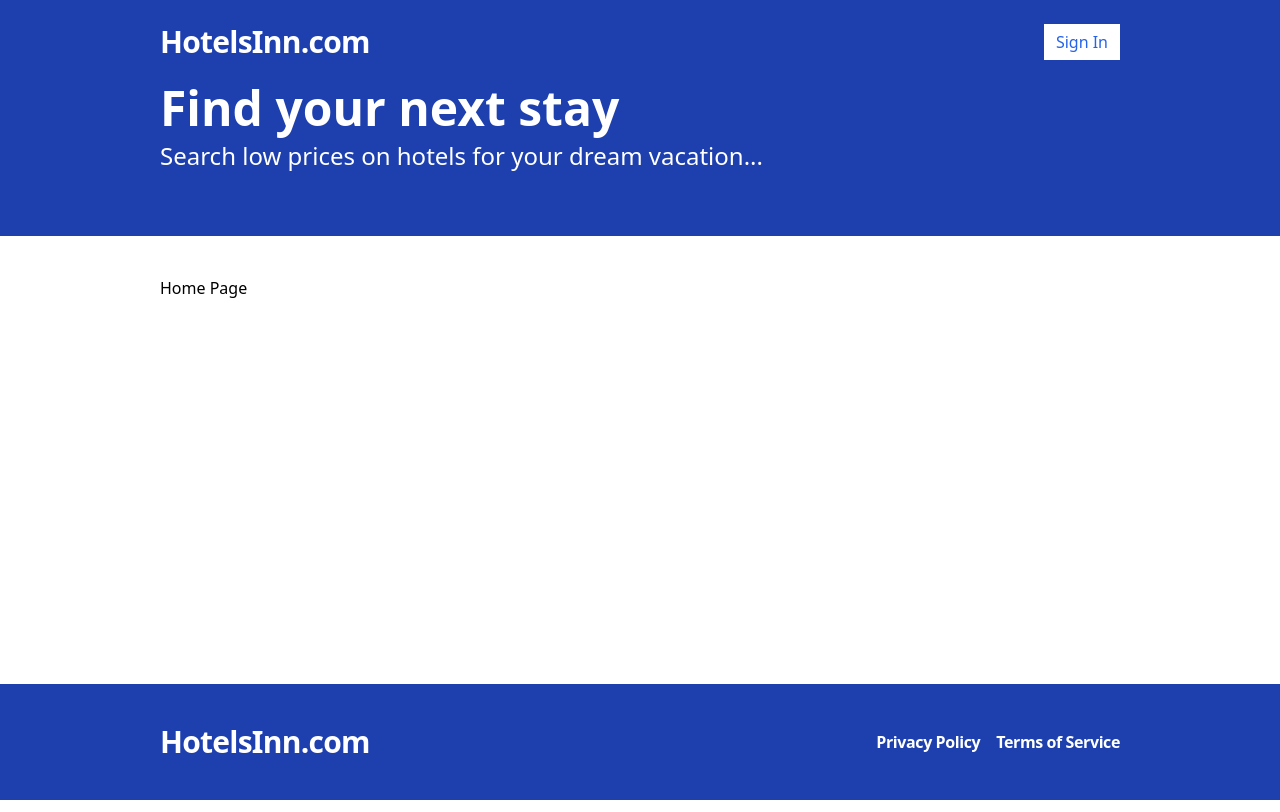
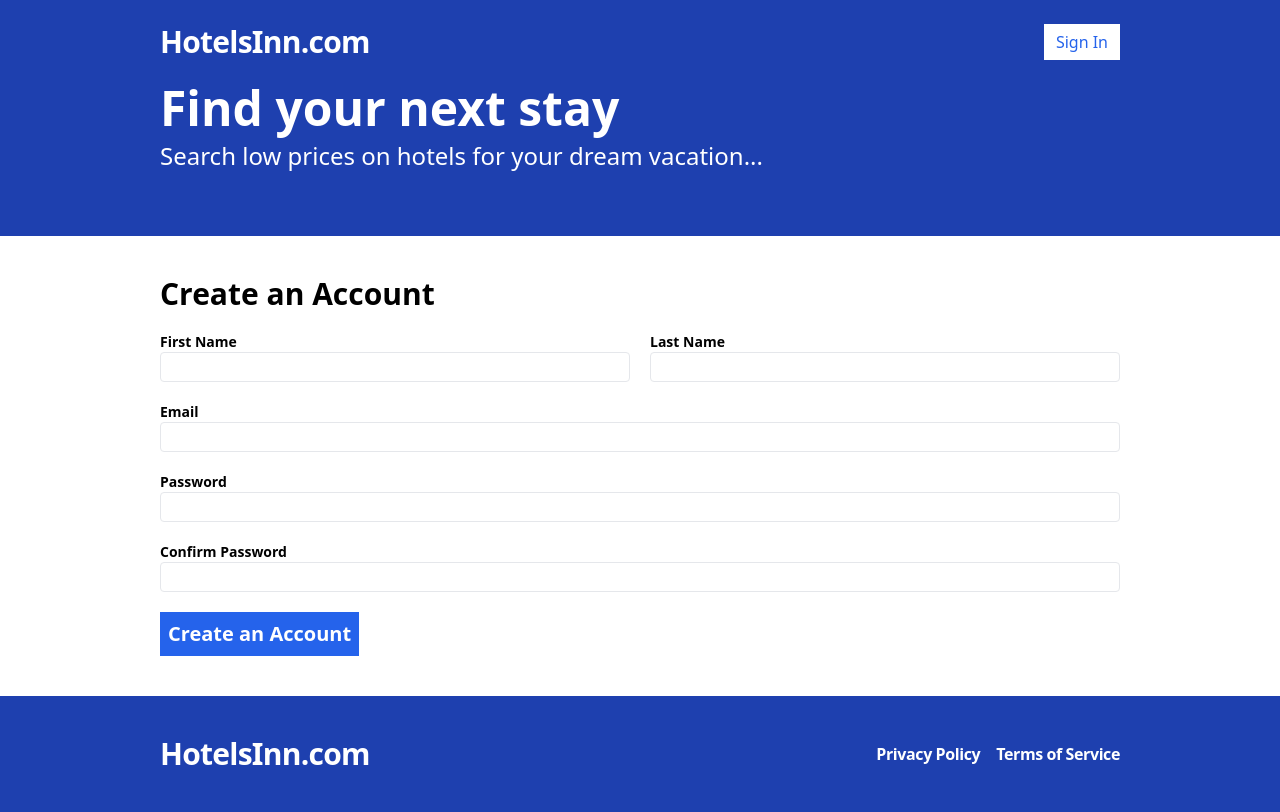
Before and after one commit to tanveerdar933/hotel-booking-app, a React (Vite) app in the folder frontend/: page /register in a window 1280 px wide. Before the commit this address led to /. Built offline with nearby package versions, Linux system fonts and the light colour scheme.

Commit message:
created register and integrated api

```diff
--- a/frontend/package.json
+++ b/frontend/package.json
@@ -12,6 +12,8 @@
   "dependencies": {
     "react": "^18.2.0",
     "react-dom": "^18.2.0",
+    "react-hook-form": "^7.51.2",
+    "react-query": "^3.39.3",
     "react-router-dom": "^6.22.3"
   },
   "devDependencies": {
--- a/frontend/src/App.tsx
+++ b/frontend/src/App.tsx
@@ -5,6 +5,7 @@
   Route,
   Navigate
 } from "react-router-dom";
+import Register from "./pages/Register";
 
 function App() {
   return (
@@ -26,6 +27,14 @@
             </Layout>
           }
         />
+        <Route
+          path="/register"
+          element={
+            <Layout>
+              <Register />
+            </Layout>
+          }
+        />
         <Route path="/*" element={<Navigate to="/" />} />
       </Routes>
     </BrowserRouter>
--- /dev/null
+++ b/frontend/src/apis/index.ts
@@ -0,0 +1,19 @@
+import { RegisterFormData } from "../pages/Register";
+
+const API_BASE_URL = import.meta.env.VITE_API_BASE_URL;
+
+export const register = async (formData: RegisterFormData) => {
+  const response = await fetch(`${API_BASE_URL}/api/users/register`, {
+    method: "POST",
+    headers: {
+      "Content-Type": "application/json",
+    },
+    body: JSON.stringify(formData),
+  });
+
+  const responseBody = await response.json();
+
+  if (!response.ok) {
+    throw new Error(responseBody.message);
+  }
+};
--- a/frontend/src/main.tsx
+++ b/frontend/src/main.tsx
@@ -1,10 +1,22 @@
-import React from 'react'
-import ReactDOM from 'react-dom/client'
-import App from './App.tsx'
-import './index.css'
+import React from "react";
+import ReactDOM from "react-dom/client";
+import App from "./App.tsx";
+import "./index.css";
 
-ReactDOM.createRoot(document.getElementById('root')!).render(
+import { QueryClient, QueryClientProvider } from "react-query";
+
+const queryClient = new QueryClient({
+  defaultOptions: {
+    queries: {
+      retry: 0,
+    },
+  },
+});
+
+ReactDOM.createRoot(document.getElementById("root")!).render(
   <React.StrictMode>
-    <App />
-  </React.StrictMode>,
-)
+    <QueryClientProvider client={queryClient}>
+      <App />
+    </QueryClientProvider>
+  </React.StrictMode>
+);
--- /dev/null
+++ b/frontend/src/pages/Register.tsx
@@ -0,0 +1,120 @@
+import { useForm, SubmitHandler } from "react-hook-form";
+import { useMutation } from "react-query";
+import * as Api from "../apis";
+
+export type RegisterFormData = {
+  firstName: string;
+  lastName: string;
+  email: string;
+  password: string;
+  confirmPassword: string;
+};
+
+const Register = () => {
+  const {
+    register,
+    watch,
+    handleSubmit,
+    formState: { errors },
+  } = useForm<RegisterFormData>();
+
+  const mutation = useMutation(Api.register, {
+    onSuccess: () => {
+      console.log("registered successfully");
+    },
+    onError: (err: Error) => {
+      console.log(err.message);
+    },
+  });
+
+  const onSubmit: SubmitHandler<RegisterFormData> = (data) => {
+    mutation.mutate(data);
+  };
+
+  return (
+    <form className="flex flex-col gap-5" onSubmit={handleSubmit(onSubmit)}>
+      <h2 className="text-3xl font-bold">Create an Account</h2>
+      <div className="flex flex-col md:flex-row gap-5">
+        <label className="text-grey-700 text-sm font-bold flex-1">
+          First Name
+          <input
+            type="text"
+            className="border rounded w-full py-1 px-2 font-normal"
+            {...register("firstName", { required: "This field is required" })}
+          />
+          {errors.firstName && (
+            <span className="text-red-500">{errors.firstName.message}</span>
+          )}
+        </label>
+        <label className="text-grey-700 text-sm font-bold flex-1">
+          Last Name
+          <input
+            type="text"
+            className="border rounded w-full py-1 px-2 font-normal"
+            {...register("lastName", { required: "This field is required" })}
+          />
+          {errors.lastName && (
+            <span className="text-red-500">{errors.lastName.message}</span>
+          )}
+        </label>
+      </div>
+      <label className="text-grey-700 text-sm font-bold flex-1">
+        Email
+        <input
+          type="email"
+          className="border rounded w-full py-1 px-2 font-normal"
+          {...register("email", { required: "This field is required" })}
+        />
+        {errors.email && (
+          <span className="text-red-500">{errors.email.message}</span>
+        )}
+      </label>
+      <label className="text-grey-700 text-sm font-bold flex-1">
+        Password
+        <input
+          type="password"
+          className="border rounded w-full py-1 px-2 font-normal"
+          {...register("password", {
+            required: "This field is required",
+            minLength: {
+              value: 6,
+              message: "Password must be at least 6 characters.",
+            },
+          })}
+        />
+        {errors.password && (
+          <span className="text-red-500">{errors.password.message}</span>
+        )}
+      </label>
+      <label className="text-grey-700 text-sm font-bold flex-1">
+        Confirm Password
+        <input
+          type="password"
+          className="border rounded w-full py-1 px-2 font-normal"
+          {...register("confirmPassword", {
+            validate: (val) => {
+              if (!val) {
+                return "This field is required";
+              } else if (watch("password") != val) {
+                return "Your passwords do not match";
+              }
+            },
+          })}
+        />
+        {errors.confirmPassword && (
+          <span className="text-red-500">{errors.confirmPassword.message}</span>
+        )}
+      </label>
+      <span>
+        <button
+          type="submit"
+          className="bg-blue-600 text-white p-2 font-bold hover:bg-blue-500 text-xl"
+        >
+          Create an Account
+        </button>
+      </span>
+    </form>
+  );
+};
+
+export default Register;
--- a/frontend/tailwind.config.js
+++ b/frontend/tailwind.config.js
@@ -7,7 +7,9 @@
   theme: {
     extend: {},
     container: {
-      padding: '10rem'
+      padding: {
+        md: "10rem"
+      }
     }
   },
   plugins: [],
```
Also changed, not shown: 2 other files (tests, documents, lock files or other folders).
